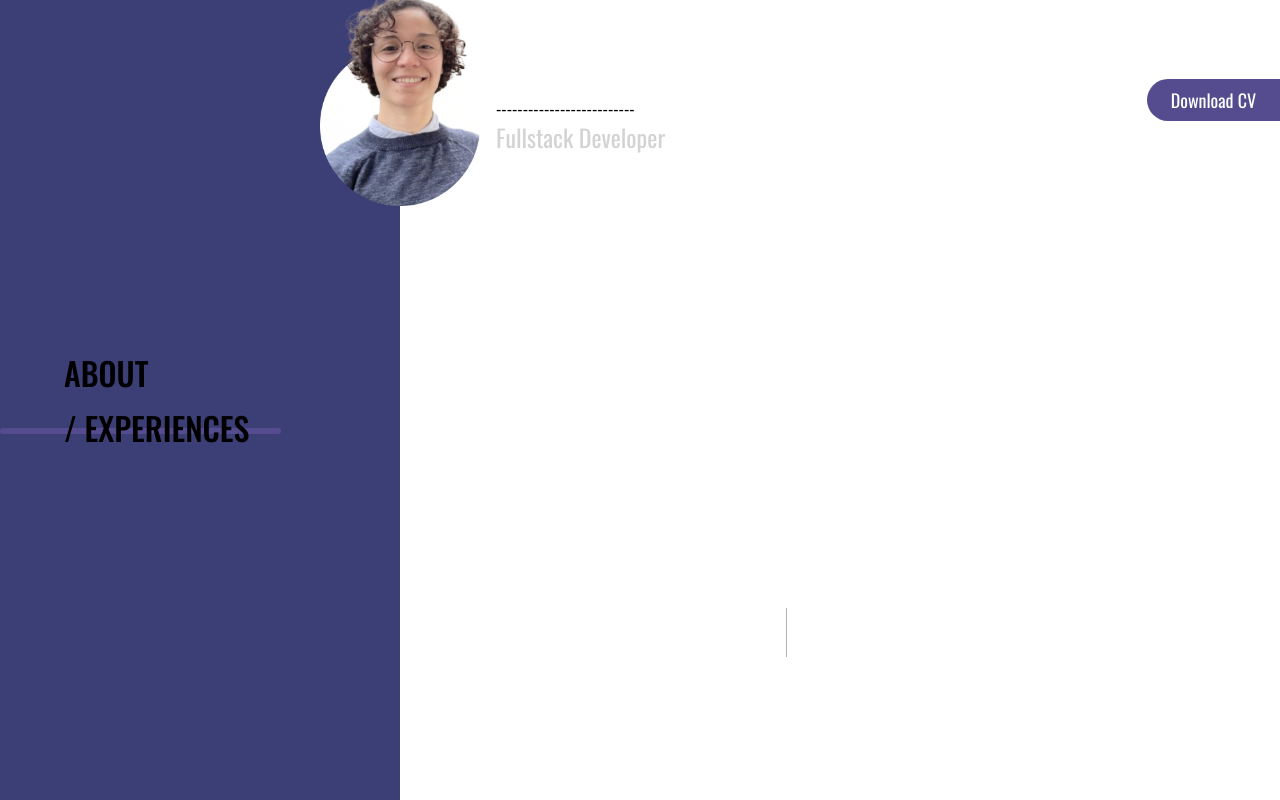
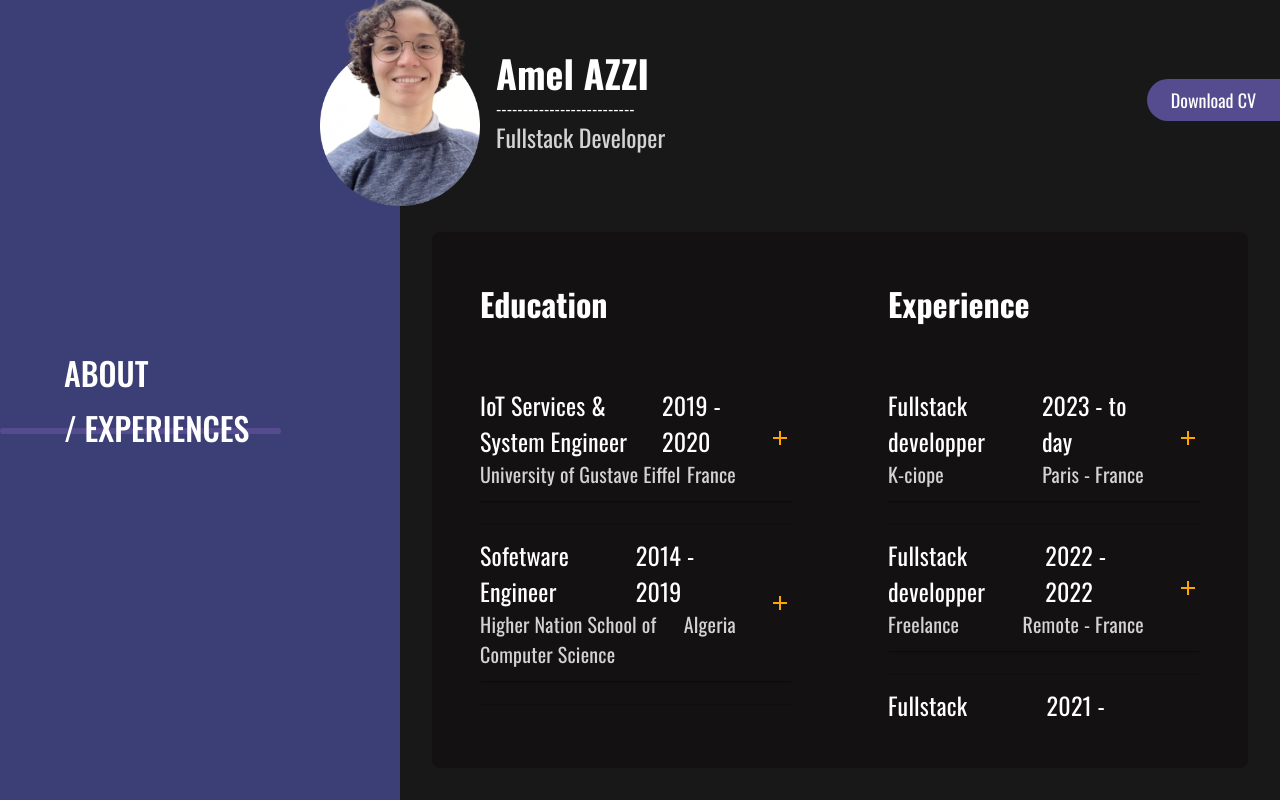
Before and after one commit to amelazzi/my-portfolio, a Next.js app: page /experiences in a window 1280 px wide. Before the commit this address had no page. Built offline with nearby package versions, Linux system fonts and the light colour scheme; a web font is replaced by a local one.

Commit message:
💄 Add Experiences page

```diff
--- /dev/null
+++ b/src/app/components/experiences/experience.css
@@ -0,0 +1,25 @@
+.section {
+  height: 100%;
+  background-color: var(--dark-grey-color);
+  border-radius: 8px;
+
+  display: grid;
+  grid-template-columns: 1fr 1fr;
+}
+
+.education-container,
+.experiences-container {
+  padding: 48px;
+  display: flex;
+  flex-direction: column;
+  gap: 48px;
+  overflow-y: hidden;
+}
+
+.educations,
+.experiences {
+  display: flex;
+  flex-direction: column;
+  gap: 24px;
+  overflow-y: scroll;
+}
--- /dev/null
+++ b/src/app/components/experiences/experience.tsx
@@ -0,0 +1,125 @@
+import React from "react";
+import "./experience.css";
+import { AccordionItem } from "../accordion/accordion-item";
+
+function Experience() {
+  return (
+    <div className="section">
+      <div className="education-container">
+        <h3>Education</h3>
+        <div className="educations">
+          <AccordionItem
+            title="IoT Services & System Engineer"
+            startDate="2019"
+            endDate="2020"
+            subTitle="University of Gustave Eiffel"
+            location="France"
+            details={[
+              "Graduated as IoT Systems & Services Engineer at University of Gustave Eiffel ex UPEM, Champs-sur-Marne, Marne la vallée - France",
+            ]}
+          />
+          <AccordionItem
+            title="Sofetware Engineer"
+            startDate="2014"
+            endDate="2019"
+            subTitle="Higher Nation School of Computer Science"
+            location="Algeria"
+            details={[
+              "Graduated as Software Engineer at National School Of Computer Science, Oued-Smar, Algiers - Algeria",
+            ]}
+          />
+
+          <AccordionItem
+            title="Bachelor"
+            startDate="2014"
+            endDate="2013"
+            subTitle="El-Hammadia high school"
+            location="Algeria"
+            details={[
+              "Graduated high school in mathematical branch with a very good mark, score of 16/20.",
+            ]}
+          />
+        </div>
+      </div>
+      <div className="experiences-container">
+        <h3>Experience</h3>
+        <div className="experiences">
+          <AccordionItem
+            title="Fullstack developper"
+            startDate="2023"
+            endDate="to day"
+            subTitle="K-ciope"
+            location="Paris - France"
+            children={
+              <>
+                <AccordionItem
+                  title="Fullstack developper"
+                  startDate="2024"
+                  endDate="2024"
+                  subTitle="Emerga"
+                  location="Remote - France"
+                  details={[
+                    "Design and development of a web application and its associated back office for a medical emergency response service",
+                  ]}
+                  stacks={["React.js", "Node.js (Open Street Map)"]}
+                />
+                <AccordionItem
+                  title="Backend developper"
+                  startDate="2023"
+                  endDate="2023"
+                  subTitle="SNCF"
+                  location="Paris - France"
+                  details={[
+                    "Upgrading and enhancing the Kairos NODE.JS back-end app that interfaces with a web frontend",
+                    "Upgrading and enhancing the Ergonos core NODE.JS app that connects to both a web front-end and Kairos back-end",
+                  ]}
+                  stacks={["Node.js (Express, Sequelize, PostgreSQL)"]}
+                />
+                <AccordionItem
+                  title="Fullstack developper"
+                  startDate="2023"
+                  endDate="2023"
+                  subTitle="K-ciope Factory"
+                  location="Paris - France"
+                  details={[
+                    "Build a back-end app connected to a front mobile app and back-office",
+                    "Develop a back-office for controling the back-end and the mobile app",
+                    "Evolution of a front-end for an Activity Report tracking tool",
+                  ]}
+                  stacks={["React.js", "Node.js"]}
+                />
+              </>
+            }
+            stacks={[]}
+          />
+          <AccordionItem
+            title="Fullstack developper"
+            startDate="2022"
+            endDate="2022"
+            subTitle="Freelance"
+            location="Remote - France"
+            details={[
+              "Design and develop back-end, back-office and cross-platform mobile app for connecting users with drivers providing transportation services",
+            ]}
+            stacks={["Figma", "React.js", "Node.js", "Flutter"]}
+          />
+          <AccordionItem
+            title="Fullstack developper"
+            startDate="2021"
+            endDate="2023"
+            subTitle="Smartway"
+            location="Nantes - France"
+            details={[
+              "Migration of the mobile app from Windows CE to Android",
+              "Deployment of application updates via MDM SOTI",
+              "Maintenance and upgrading the API, admin dashboard and Mobile app",
+            ]}
+            stacks={["Xamarin", "Python (Django ORM)"]}
+          />
+        </div>
+      </div>
+    </div>
+  );
+}
+
+export default Experience;
--- /dev/null
+++ b/src/app/experiences/page.tsx
@@ -0,0 +1,3 @@
+import Experiences from "../components/experiences/experience";
+
+export default Experiences;
--- a/src/app/styles/globals.css
+++ b/src/app/styles/globals.css
@@ -81,9 +81,4 @@ button {
   font-size: 18px;
   font-family: var(--font-oswald);
   border-radius: 24px;
-
-  &:hover {
-    cursor: pointer;
-    transform: scale(1.15);
-  }
 }
```
Also changed, not shown: src/app/page.tsx (+7 -1 lines).
